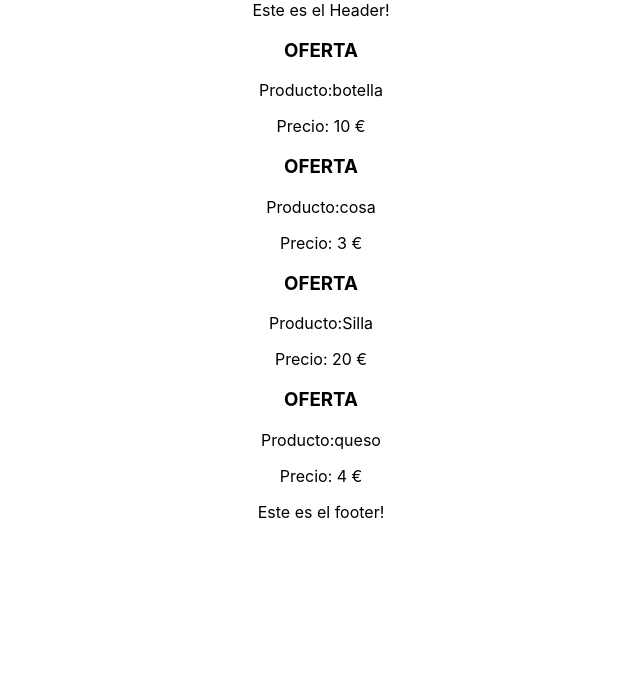
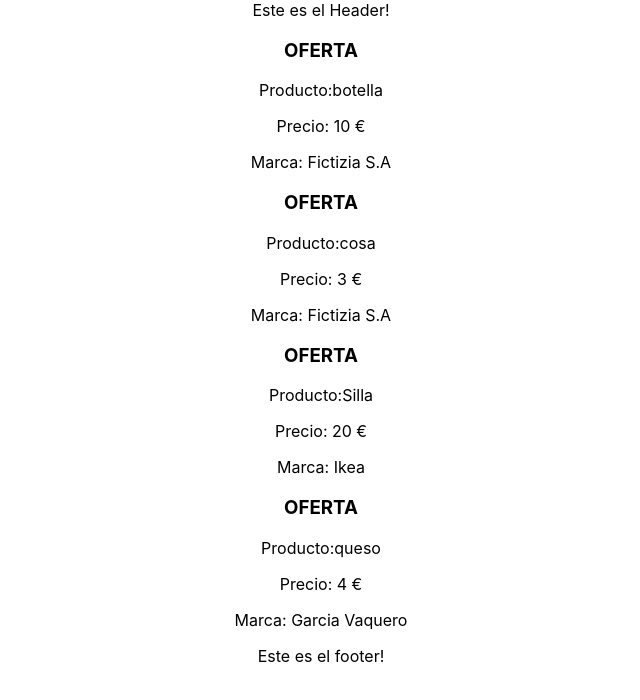
Before and after one commit to robemadz/appguay, a React (Create React App) app: page / in a window 1280 px wide. Shown: the top 700 px of the page, without its empty margins (319-959 px from the left). Built offline with nearby package versions, Linux system fonts and the light colour scheme.

Commit message:
actualizacion final clase

```diff
--- a/src/components/Product/Product.js
+++ b/src/components/Product/Product.js
@@ -1,13 +1,24 @@
 import React, { Component } from 'react'
 
 export default class Product extends Component {
+
+    constructor(props) {
+        super(props)
+
+        this.state = {
+             brand:"Fictizia S.A"
+        }
+    }
+
+
     render() {
-        let {name,price} = this.props.details
+        let {name,price,brand} = this.props.details
         return (
             <section>
                 <h3>OFERTA</h3>
                 <p>Producto:{name}</p>
                 <p>Precio: {price} €</p>
+                <p>Marca: { brand || this.state.brand }</p>
             </section>
         )
     }
--- a/src/components/Products/Products.js
+++ b/src/components/Products/Products.js
@@ -2,12 +2,13 @@
 import Product from '../Product/Product'
 
 export default class Products extends Component {
+
     render() {
 
         let data = [{name:"botella", price:"10  "},
         {name:"cosa", price:"3"},
-        {name:"Silla", price:"20"},
-        {name:"queso", price:"4"}]
+        {name:"Silla", price:"20", brand:"Ikea"},
+        {name:"queso", price:"4", brand:"Garcia Vaquero"}]
 return (
 <article>
     <Product details={data[0]}/>
```
